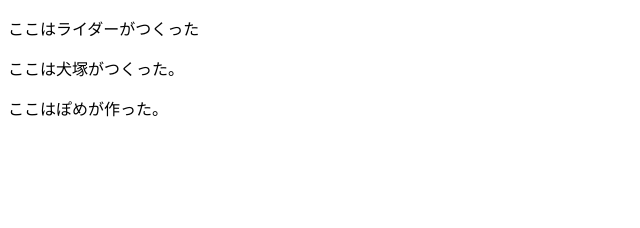
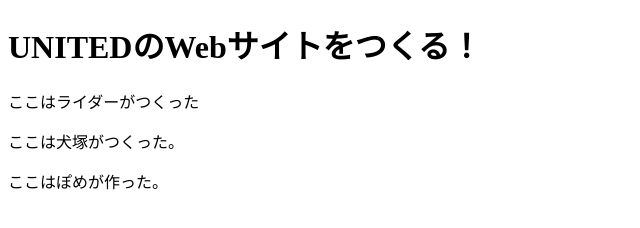
Before and after one commit to United-Github/UnitedWeb, a plain HTML site: page rider.html in a window 1280 px wide. Shown: the whole page, without its empty margins (0-640 px from the left). Drawn offline with Linux system fonts and the light colour scheme.

Commit message:
h1を追加。

```diff
--- a/rider.html
+++ b/rider.html
@@ -5,8 +5,10 @@
 	<title>Document</title>
 </head>
 <body>
+	<h1>UNITEDのWebサイトをつくる！</h1>
 	<p>ここはライダーがつくった</p>
 	<p>ここは犬塚がつくった。</p>
 	<p>ここはぽめが作った。</p>
+
 </body>
 </html>
```
